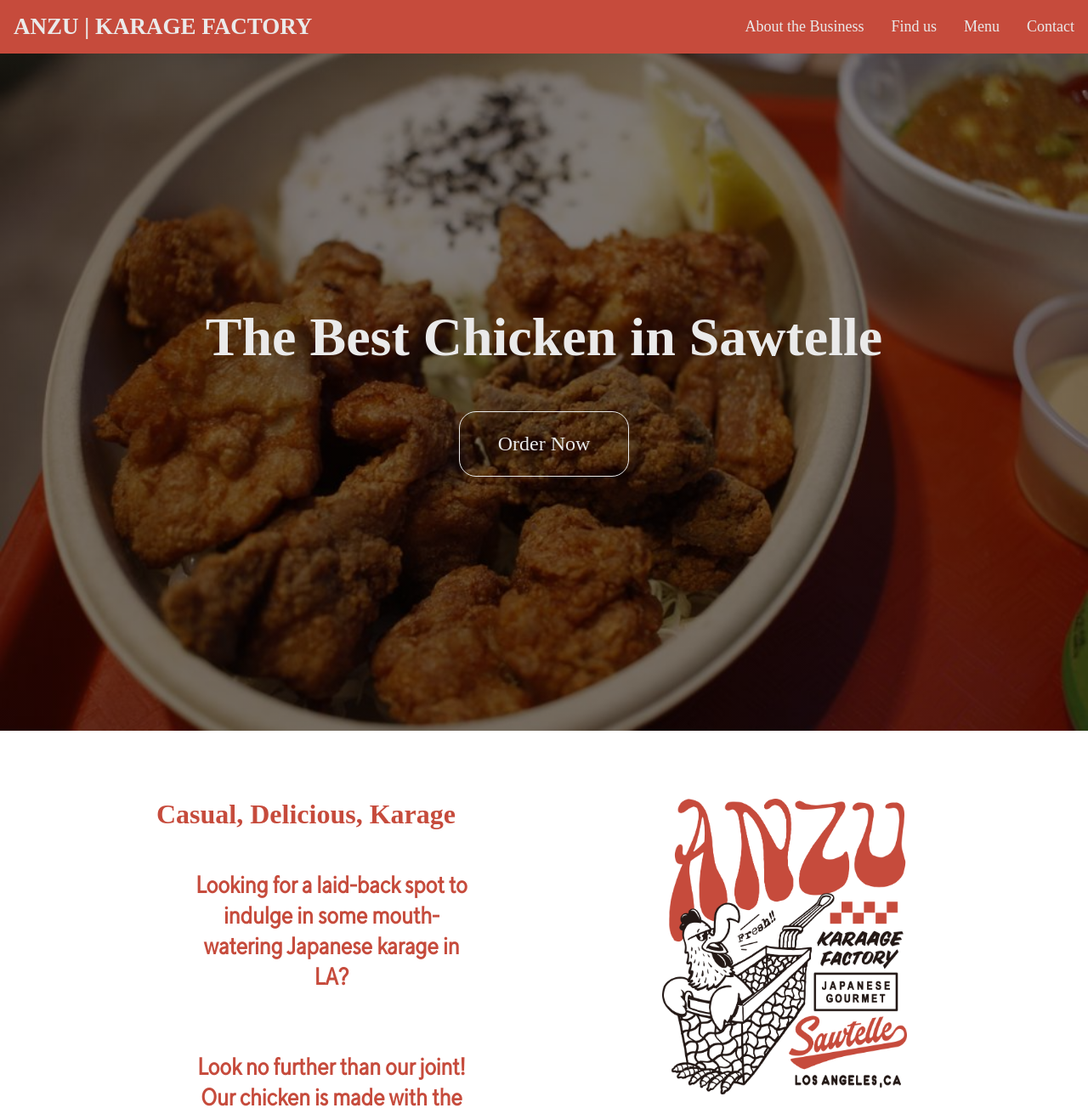
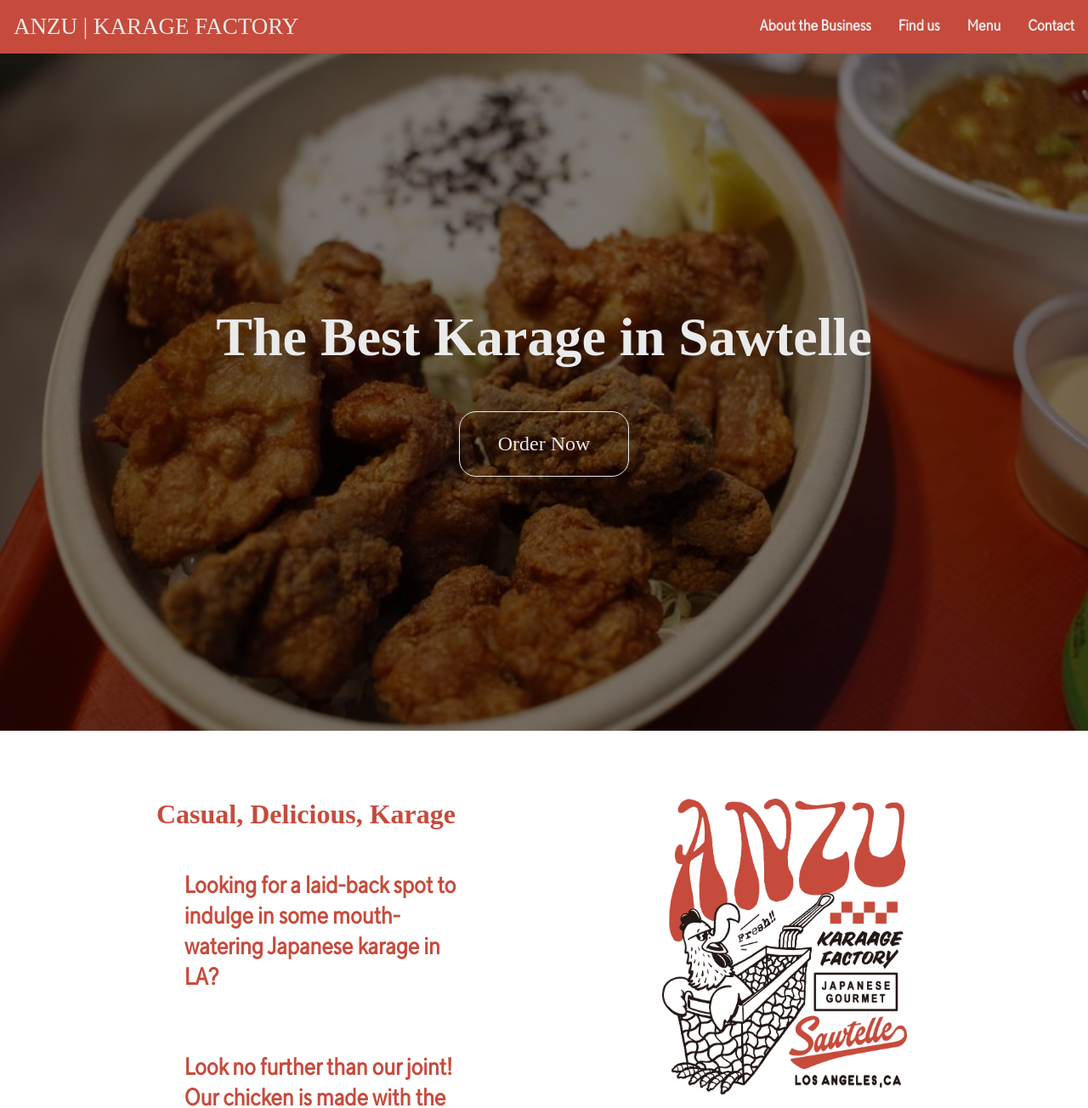
Before and after one commit to Zjpricz100/Anzu-Demo-Website, a plain HTML site: page index.html in a window 1280 px wide. Shown: the top 1304 px of the page at 85% size. Drawn offline with nearby package versions, Linux system fonts and the light colour scheme; a web font is replaced by a local one.

Commit message:
Refined some styles

```diff
--- a/css/app.css
+++ b/css/app.css
@@ -67,6 +67,7 @@
 
 nav h1 {
     color: var(--custom-white);
+    font-weight: 100;
 }
 
 nav img {
@@ -76,7 +77,9 @@
 
 nav a {
     transition: 0.3s;
-    color: var(--custom-white)
+    color: var(--custom-white);
+    font-family: var(--secondary-font-family);
+    font-weight: 600;
 }
 
 nav a:hover {
@@ -182,7 +185,7 @@
     margin-left: 5em;
     margin-bottom: 2.5em;
     font-size: 28px;
-    text-align: center;
+    text-align: left;
     font-family: var(--secondary-font-family);
     font-weight: 700;
 }
--- a/index.html
+++ b/index.html
@@ -8,7 +8,7 @@
     <link rel="stylesheet" href="css/app.css">
     <link href="https://cdn.jsdelivr.net/npm/bootstrap@5.2.3/dist/css/bootstrap.min.css">
     <link rel="stylesheet" href="https://cdnjs.cloudflare.com/ajax/libs/animate.css/4.1.1/animate.min.css">
-    <title>ANZU CHICKEN</title>
+    <title>ANZU</title>
 </head>
 
 <body>
@@ -24,7 +24,7 @@
 
     <section class="hero">
         <div class="hero-inner">
-            <h1>The Best Chicken in Sawtelle</h1>
+            <h1>The Best Karage in Sawtelle</h1>
             <a href="menu.html" class="btn">Order Now</a>
         </div>
     </section>
```
